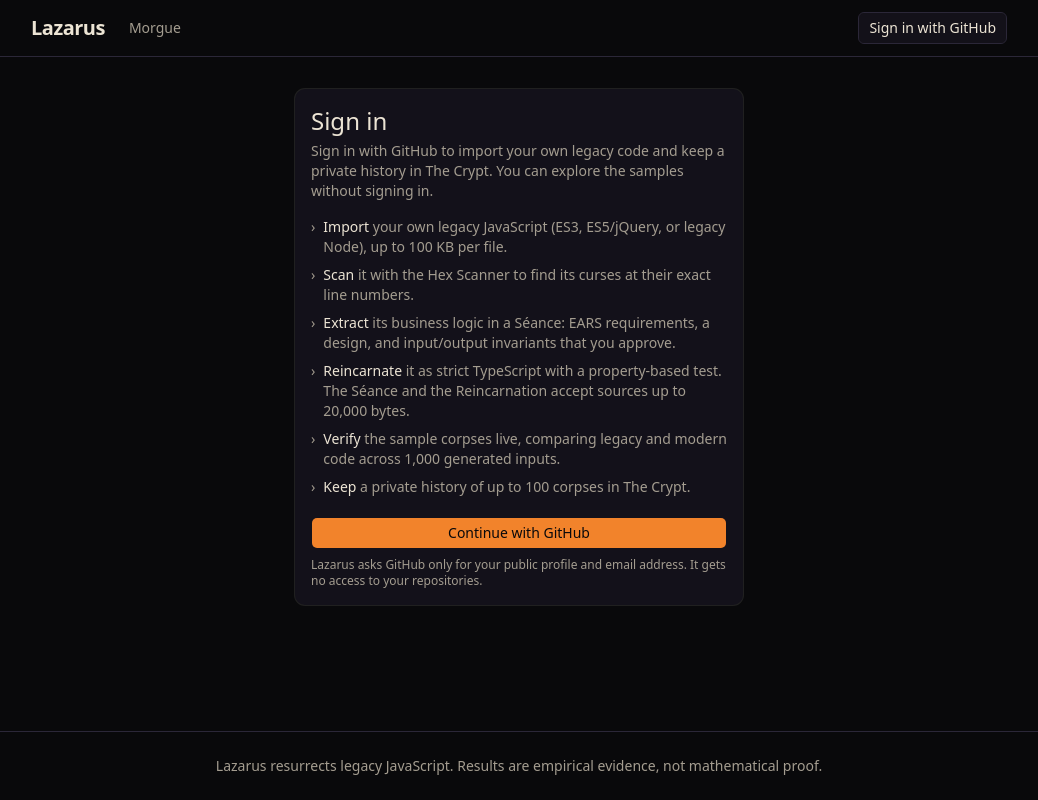
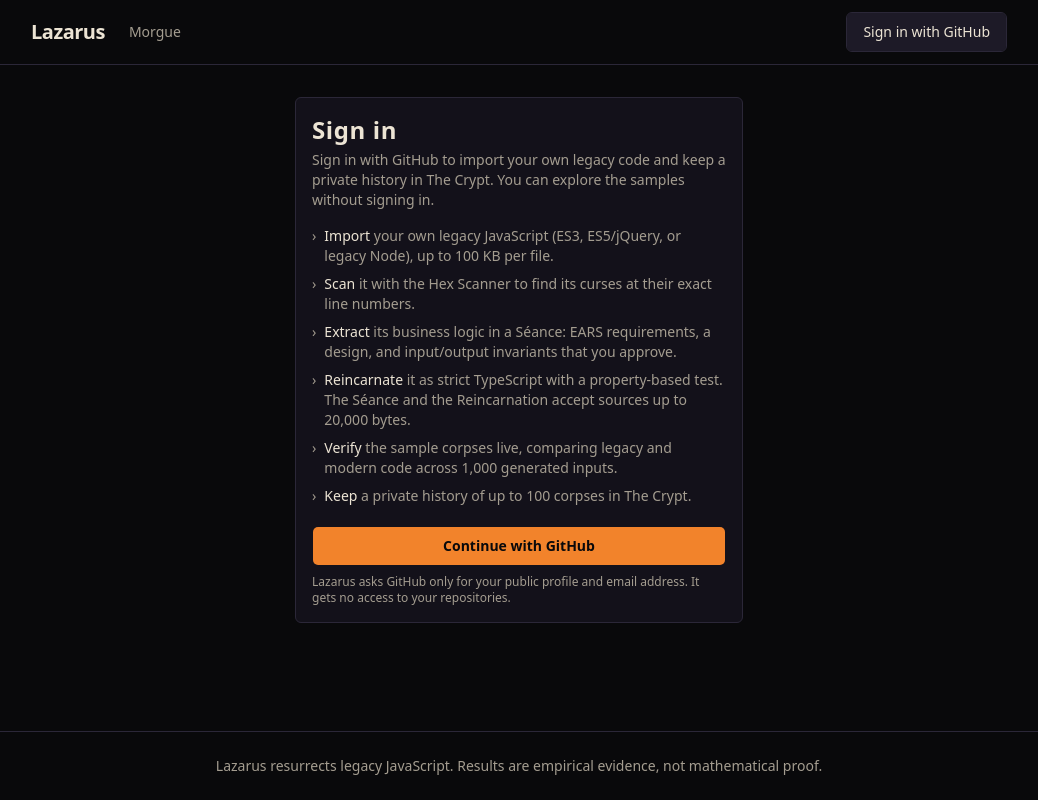
Before and after one commit to LIUNKS/lazarus, a Next.js app in the folder apps/web/: page /sign-in in a window 1280 px wide. Shown: the whole page, without its empty margins (121-1159 px from the left). Built offline with nearby package versions, Linux system fonts and the light colour scheme; no server answers.

Commit message:
feat(web): restyle button, badge, card, and input primitives

```diff
--- a/apps/web/src/components/ui/badge.tsx
+++ b/apps/web/src/components/ui/badge.tsx
@@ -4,7 +4,7 @@ import { cn } from "@/lib/utils"
 import { Slot } from "radix-ui"
 
 const badgeVariants = cva(
-  "group/badge inline-flex h-5 w-fit shrink-0 items-center justify-center gap-1 overflow-hidden rounded-4xl border border-transparent px-2 py-0.5 text-xs font-medium whitespace-nowrap transition-all focus-visible:border-ring focus-visible:ring-[3px] focus-visible:ring-ring/50 has-data-[icon=inline-end]:pr-1.5 has-data-[icon=inline-start]:pl-1.5 aria-invalid:border-destructive aria-invalid:ring-destructive/20 dark:aria-invalid:ring-destructive/40 [&>svg]:pointer-events-none [&>svg]:size-3!",
+  "group/badge inline-flex min-h-6 w-fit shrink-0 items-center justify-center gap-1.5 overflow-hidden rounded-sm border border-transparent px-2.5 py-0.5 text-xs font-semibold whitespace-nowrap transition-colors has-data-[icon=inline-end]:pr-1.5 has-data-[icon=inline-start]:pl-1.5 [&>svg]:pointer-events-none [&>svg]:size-3.5!",
   {
     variants: {
       variant: {
@@ -12,7 +12,7 @@ const badgeVariants = cva(
         secondary:
           "bg-secondary text-secondary-foreground [a]:hover:bg-secondary/80",
         destructive:
-          "bg-destructive text-white focus-visible:ring-destructive/40 [a]:hover:bg-destructive/90",
+          "bg-destructive text-white [a]:hover:bg-destructive/90",
         outline:
           "border-border text-foreground [a]:hover:bg-muted [a]:hover:text-muted-foreground",
         ghost:
--- a/apps/web/src/components/ui/button.tsx
+++ b/apps/web/src/components/ui/button.tsx
@@ -4,33 +4,33 @@ import { cn } from "@/lib/utils"
 import { Slot } from "radix-ui"
 
 const buttonVariants = cva(
-  "group/button inline-flex shrink-0 items-center justify-center rounded-lg border border-transparent bg-clip-padding text-sm font-medium whitespace-nowrap transition-all outline-none select-none focus-visible:border-ring focus-visible:ring-3 focus-visible:ring-ring/50 active:not-aria-[haspopup]:translate-y-px disabled:pointer-events-none disabled:opacity-50 aria-invalid:border-destructive aria-invalid:ring-3 aria-invalid:ring-destructive/20 dark:aria-invalid:border-destructive/50 dark:aria-invalid:ring-destructive/40 [&_svg]:pointer-events-none [&_svg]:shrink-0 [&_svg:not([class*='size-'])]:size-4",
+  "group/button inline-flex shrink-0 items-center justify-center rounded-lg border border-transparent bg-clip-padding text-sm font-medium whitespace-nowrap transition-[color,background-color,box-shadow,transform] select-none active:not-aria-[haspopup]:translate-y-px disabled:pointer-events-none disabled:bg-accent disabled:text-muted-foreground disabled:shadow-none aria-invalid:border-destructive aria-invalid:ring-3 aria-invalid:ring-destructive/20 dark:aria-invalid:border-destructive/50 dark:aria-invalid:ring-destructive/40 [&_svg]:pointer-events-none [&_svg]:shrink-0 [&_svg:not([class*='size-'])]:size-4",
   {
     variants: {
       variant: {
-        default: "bg-primary text-primary-foreground hover:bg-primary/80",
+        default: "bg-primary font-semibold text-primary-foreground hover:glow-ember",
         outline:
-          "border-border bg-background hover:bg-muted hover:text-foreground aria-expanded:bg-muted aria-expanded:text-foreground dark:border-input dark:bg-input/30 dark:hover:bg-input/50",
+          "border-border bg-secondary text-foreground hover:bg-accent aria-expanded:bg-accent",
         secondary:
-          "bg-secondary text-secondary-foreground hover:bg-[color-mix(in_oklch,var(--secondary),var(--foreground)_5%)] aria-expanded:bg-secondary aria-expanded:text-secondary-foreground",
+          "bg-secondary text-secondary-foreground hover:bg-accent aria-expanded:bg-secondary aria-expanded:text-secondary-foreground",
         ghost:
-          "hover:bg-muted hover:text-foreground aria-expanded:bg-muted aria-expanded:text-foreground dark:hover:bg-muted/50",
+          "hover:bg-muted hover:text-foreground aria-expanded:bg-muted aria-expanded:text-foreground disabled:bg-transparent",
         destructive:
-          "bg-destructive text-white hover:bg-destructive/90 focus-visible:border-destructive/40 focus-visible:ring-destructive/40",
-        link: "text-primary underline-offset-4 hover:underline",
+          "bg-destructive font-semibold text-white hover:bg-destructive/90",
+        link: "text-primary underline-offset-4 hover:underline disabled:bg-transparent",
       },
       size: {
         default:
-          "h-8 gap-1.5 px-2.5 has-data-[icon=inline-end]:pr-2 has-data-[icon=inline-start]:pl-2",
+          "min-h-10 gap-1.5 px-4 has-data-[icon=inline-end]:pr-3 has-data-[icon=inline-start]:pl-3",
         xs: "h-6 gap-1 rounded-[min(var(--radius-md),10px)] px-2 text-xs in-data-[slot=button-group]:rounded-lg has-data-[icon=inline-end]:pr-1.5 has-data-[icon=inline-start]:pl-1.5 [&_svg:not([class*='size-'])]:size-3",
-        sm: "h-7 gap-1 rounded-[min(var(--radius-md),12px)] px-2.5 text-[0.8rem] in-data-[slot=button-group]:rounded-lg has-data-[icon=inline-end]:pr-1.5 has-data-[icon=inline-start]:pl-1.5 [&_svg:not([class*='size-'])]:size-3.5",
-        lg: "h-9 gap-1.5 px-2.5 has-data-[icon=inline-end]:pr-2 has-data-[icon=inline-start]:pl-2",
-        icon: "size-8",
+        sm: "min-h-8 gap-1 rounded-[min(var(--radius-md),12px)] px-2.5 text-[0.8rem] in-data-[slot=button-group]:rounded-lg has-data-[icon=inline-end]:pr-1.5 has-data-[icon=inline-start]:pl-1.5 [&_svg:not([class*='size-'])]:size-3.5",
+        lg: "min-h-11 gap-1.5 px-5 has-data-[icon=inline-end]:pr-2 has-data-[icon=inline-start]:pl-2",
+        icon: "size-10",
         "icon-xs":
           "size-6 rounded-[min(var(--radius-md),10px)] in-data-[slot=button-group]:rounded-lg [&_svg:not([class*='size-'])]:size-3",
         "icon-sm":
           "size-7 rounded-[min(var(--radius-md),12px)] in-data-[slot=button-group]:rounded-lg",
-        "icon-lg": "size-9",
+        "icon-lg": "size-11",
       },
     },
     defaultVariants: {
--- a/apps/web/src/components/ui/card.tsx
+++ b/apps/web/src/components/ui/card.tsx
@@ -11,7 +11,7 @@ function Card({
       data-slot="card"
       data-size={size}
       className={cn(
-        "group/card flex flex-col gap-(--card-spacing) overflow-hidden rounded-xl bg-card py-(--card-spacing) text-sm text-card-foreground ring-1 ring-foreground/10 [--card-spacing:--spacing(4)] has-data-[slot=card-footer]:pb-0 has-[>img:first-child]:pt-0 data-[size=sm]:[--card-spacing:--spacing(3)] data-[size=sm]:has-data-[slot=card-footer]:pb-0 *:[img:first-child]:rounded-t-xl *:[img:last-child]:rounded-b-xl",
+        "group/card flex flex-col gap-(--card-spacing) overflow-hidden rounded-lg bg-card py-(--card-spacing) text-sm text-card-foreground border border-border [--card-spacing:--spacing(4)] has-data-[slot=card-footer]:pb-0 has-[>img:first-child]:pt-0 data-[size=sm]:[--card-spacing:--spacing(3)] data-[size=sm]:has-data-[slot=card-footer]:pb-0 *:[img:first-child]:rounded-t-lg *:[img:last-child]:rounded-b-lg",
         className
       )}
       {...props}
@@ -24,7 +24,7 @@ function CardHeader({ className, ...props }: React.ComponentProps<"div">) {
     <div
       data-slot="card-header"
       className={cn(
-        "group/card-header @container/card-header grid auto-rows-min items-start gap-1 rounded-t-xl px-(--card-spacing) has-data-[slot=card-action]:grid-cols-[1fr_auto] has-data-[slot=card-description]:grid-rows-[auto_auto] [.border-b]:pb-(--card-spacing)",
+        "group/card-header @container/card-header grid auto-rows-min items-start gap-1 rounded-t-lg px-(--card-spacing) has-data-[slot=card-action]:grid-cols-[1fr_auto] has-data-[slot=card-description]:grid-rows-[auto_auto] [.border-b]:pb-(--card-spacing)",
         className
       )}
       {...props}
@@ -37,7 +37,7 @@ function CardTitle({ className, ...props }: React.ComponentProps<"div">) {
     <div
       data-slot="card-title"
       className={cn(
-        "text-base leading-snug font-medium group-data-[size=sm]/card:text-sm",
+        "font-serif text-base leading-snug font-semibold tracking-wide group-data-[size=sm]/card:text-sm",
         className
       )}
       {...props}
@@ -83,7 +83,7 @@ function CardFooter({ className, ...props }: React.ComponentProps<"div">) {
     <div
       data-slot="card-footer"
       className={cn(
-        "flex items-center rounded-b-xl border-t bg-muted/50 p-(--card-spacing)",
+        "flex items-center rounded-b-lg border-t bg-muted/50 p-(--card-spacing)",
         className
       )}
       {...props}
--- a/apps/web/src/components/ui/input.tsx
+++ b/apps/web/src/components/ui/input.tsx
@@ -7,7 +7,7 @@ function Input({ className, type, ...props }: React.ComponentProps<"input">) {
       type={type}
       data-slot="input"
       className={cn(
-        "h-8 w-full min-w-0 rounded-lg border border-input bg-transparent px-2.5 py-1 text-base transition-colors outline-none file:inline-flex file:h-6 file:border-0 file:bg-transparent file:text-sm file:font-medium file:text-foreground placeholder:text-muted-foreground focus-visible:border-ring focus-visible:ring-3 focus-visible:ring-ring/50 disabled:pointer-events-none disabled:cursor-not-allowed disabled:bg-input/50 disabled:opacity-50 aria-invalid:border-destructive aria-invalid:ring-3 aria-invalid:ring-destructive/20 md:text-sm dark:bg-input/30 dark:disabled:bg-input/80 dark:aria-invalid:border-destructive/50 dark:aria-invalid:ring-destructive/40",
+        "h-10 w-full min-w-0 rounded-lg border border-input bg-transparent px-2.5 py-1 text-base transition-colors outline-none file:inline-flex file:h-6 file:border-0 file:bg-transparent file:text-sm file:font-medium file:text-foreground placeholder:text-muted-foreground focus-visible:border-ring focus-visible:ring-3 focus-visible:ring-ring/50 disabled:pointer-events-none disabled:cursor-not-allowed disabled:bg-input/50 disabled:opacity-50 aria-invalid:border-destructive aria-invalid:ring-3 aria-invalid:ring-destructive/20 md:text-sm dark:bg-input/30 dark:disabled:bg-input/80 dark:aria-invalid:border-destructive/50 dark:aria-invalid:ring-destructive/40",
         className
       )}
       {...props}
```
